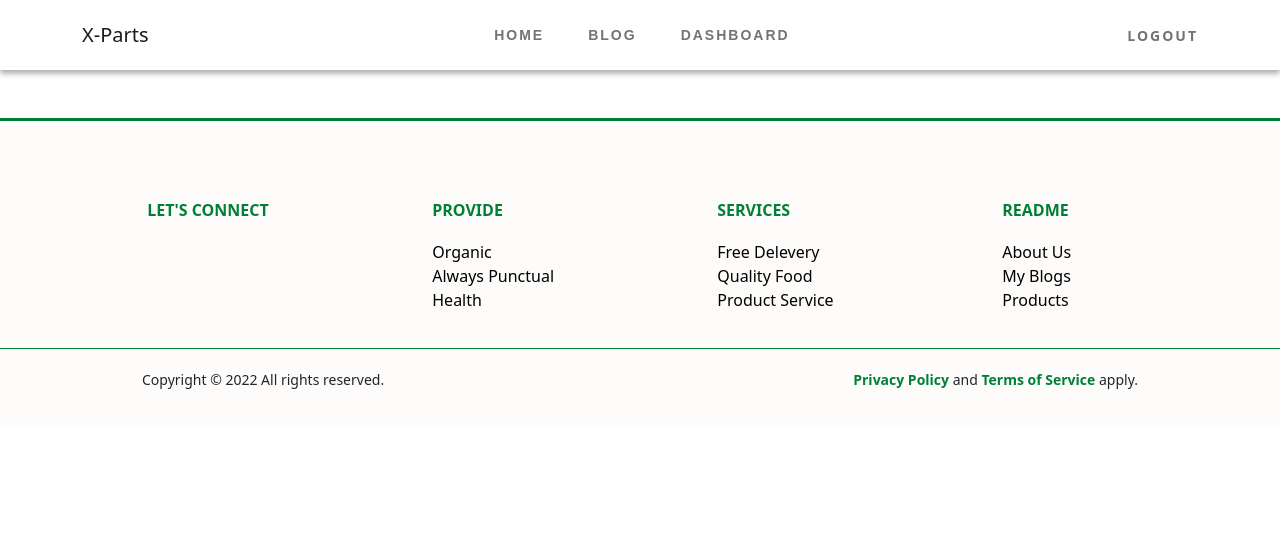
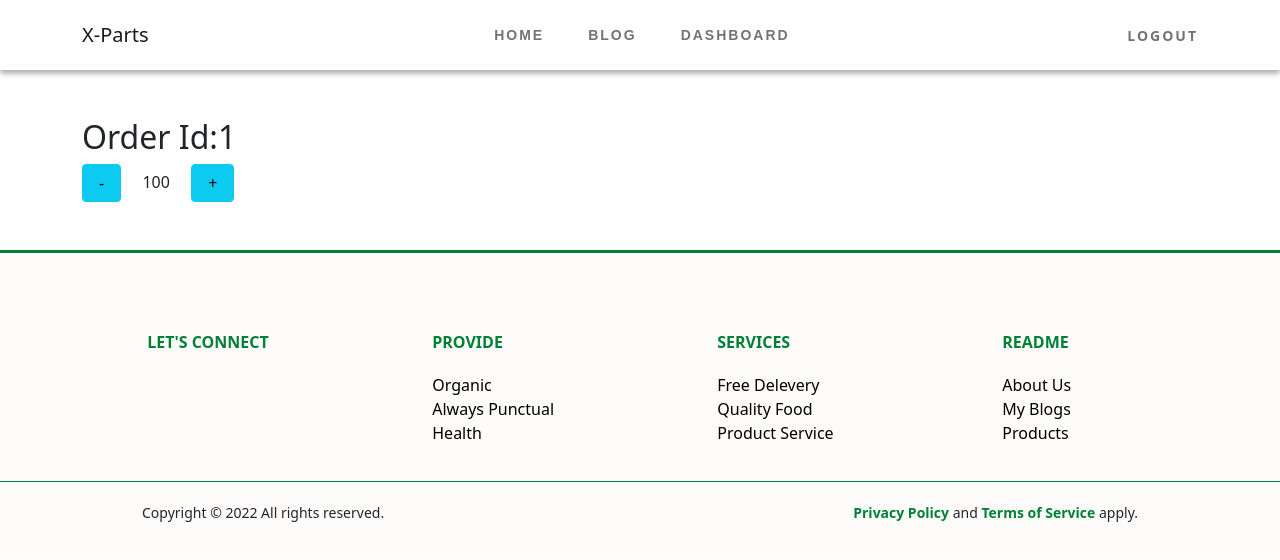
Before and after one commit to gm-zesan/X-Parts-client, a React (Create React App) app: page /order/1 in a window 1280 px wide. Shown: the top 560 px of the page. Built offline with nearby package versions, Linux system fonts and the light colour scheme; no server answers; sample sign-in values are in the browser's storage.

Commit message:
requre auth done

```diff
--- a/src/App.js
+++ b/src/App.js
@@ -6,6 +6,8 @@ import Header from './Pages/Shared/Header/Header';
 import Footer from './Pages/Shared/Footer/Footer';
 import Login from './Pages/RegisterLogin/Login/Login';
 import Register from './Pages/RegisterLogin/Registration/Registration';
+import RequireAuth from "./Pages/RegisterLogin/RequireAuth/RequireAuth";
+import Purchase from './Pages/Purchase/Purchase';
 
 function App() {
   return (
@@ -14,6 +16,14 @@ function App() {
           <Routes>
               <Route path="/" element={<Home></Home>}></Route>
               <Route path="/blog" element={<Blog></Blog>}></Route>
+              <Route
+                  path="/order/:orderId"
+                  element={
+                      <RequireAuth>
+                          <Purchase></Purchase>
+                      </RequireAuth>
+                  }
+              ></Route>
               <Route path="/login" element={<Login></Login>}></Route>
               <Route path="/register" element={<Register></Register>}></Route>
           </Routes>
--- a/src/Pages/Home/SinglePart.js
+++ b/src/Pages/Home/SinglePart.js
@@ -1,6 +1,11 @@
 import React from "react";
+import { useNavigate } from "react-router-dom";
+const SinglePart = () => {
+    const navigate = useNavigate();
 
-const SinglePart = () => {
+    const handleOrder = (id) => {
+        navigate(`/order/${id}`);
+    };
     return (
         <>
             <div className="col mb-4">
@@ -23,7 +28,7 @@ const SinglePart = () => {
                     </div>
                     <div className="card-footer text-center">
                         <button
-                            // onClick={() => handleUpdate(_id)}
+                            onClick={() => handleOrder(1)}
                             className="btn-custom"
                         >
                             Order
@@ -32,63 +37,6 @@ const SinglePart = () => {
                 </div>
             </div>
 
-            <div className="col mb-4">
-                <div className="card h-100 card-degine">
-                    {/* {quantity > 0 ||
-                    (
-                    <span className="soldout-badge badge rounded-pill bg-danger">
-                        sold-out
-                        <span className="visually-hidden">unread messages</span>
-                    </span>
-                )} */}
-
-                    <img src="" className="card-img-top mx-auto" alt="..." />
-                    <div className="card-body">
-                        <h3 className="card-title text-center mb-3">name</h3>
-                        <h6 className="text-center">Price: $ price / kg</h6>
-                        <h6 className="text-center">Quantity: quantity kg</h6>
-                        <hr />
-                        <p className="card-text text-truncate">description</p>
-                    </div>
-                    <div className="card-footer text-center">
-                        <button
-                            // onClick={() => handleUpdate(_id)}
-                            className="btn-custom"
-                        >
-                            Order
-                        </button>
-                    </div>
-                </div>
-            </div>
-
-            <div className="col mb-4">
-                <div className="card h-100 card-degine">
-                    {/* {quantity > 0 ||
-                    (
-                    <span className="soldout-badge badge rounded-pill bg-danger">
-                        sold-out
-                        <span className="visually-hidden">unread messages</span>
-                    </span>
-                )} */}
-
-                    <img src="" className="card-img-top mx-auto" alt="..." />
-                    <div className="card-body">
-                        <h3 className="card-title text-center mb-3">name</h3>
-                        <h6 className="text-center">Price: $ price / kg</h6>
-                        <h6 className="text-center">Quantity: quantity kg</h6>
-                        <hr />
-                        <p className="card-text text-truncate">description</p>
-                    </div>
-                    <div className="card-footer text-center">
-                        <button
-                            // onClick={() => handleUpdate(_id)}
-                            className="btn-custom"
-                        >
-                            Order
-                        </button>
-                    </div>
-                </div>
-            </div>
         </>
     );
 };
--- /dev/null
+++ b/src/Pages/Purchase/Purchase.js
@@ -0,0 +1,83 @@
+import React, { useState } from "react";
+import { Form } from "react-bootstrap";
+import { useParams } from "react-router-dom";
+
+const Purchase = () => {
+    const { orderId } = useParams();
+    const [quantity, setQuantity] = useState(100);
+
+    const handleIncrease = (e) => {
+        setQuantity(quantity+1);
+    };
+    const handleDecrease = (e) => {
+        setQuantity(quantity - 1);
+    };
+    return (
+        <div className="container my-5">
+            <h2>Order Id:{orderId}</h2>
+            <button className="btn px-3 btn-info" onClick={handleDecrease}>
+                -
+            </button>
+            <span
+                className="text-center"
+                style={{ width: "70px", display: "inline-block" }}
+            >
+                {quantity}
+            </span>
+            <button className="btn px-3 btn-info"  onClick={handleIncrease}>
+                +
+            </button>
+            {/* <div className="row align-items-center justify-content-center">
+                <div className="col-md-6 text-center">
+                    <img src={product.image} alt="" />
+                </div>
+
+                <div className="col-md-6">
+                    <p className="h2">{product.name}</p>
+                    <p className="h4">Price : $ {product.price} per KG</p>
+                    <p className="h4 quantity">
+                        Quantity : {product.quantity} kg
+                    </p>
+                    <p className="desc">{product.description}</p>
+                    <p className="text-right">
+                        <small>Supplier : {product.supplier}</small>
+                    </p>
+                    {product.quantity > 0 ? (
+                        <button onClick={handleDecrease} className="btn-custom">
+                            Delever a Product
+                        </button>
+                    ) : (
+                        <p>SOLD-OUT</p>
+                    )}
+                    <div className="or-container">
+                        <div className="line-separator"></div>
+                        <div className="or-label">or</div>
+                        <div className="line-separator"></div>
+                    </div>
+                    <Form onSubmit={increaseQuantity}>
+                        <div className="row">
+                            <Form.Label>Add Quantity</Form.Label>
+                            <div className="col-md-7">
+                                <Form.Group className="mb-3">
+                                    <Form.Control
+                                        type="number"
+                                        name="quantity"
+                                        placeholder="Increase your product quantity"
+                                        required
+                                    />
+                                </Form.Group>
+                            </div>
+                            <div className="col-md-5">
+                                <button className="btn-custom-special btn">
+                                    Add quantity
+                                </button>
+                            </div>
+                        </div>
+                    </Form>
+                </div>
+            </div> */}
+        </div>
+    );
+};
+
+export default Purchase;
--- a/src/Pages/Shared/Loading/Loading.js
+++ b/src/Pages/Shared/Loading/Loading.js
@@ -4,7 +4,7 @@ import { Spinner } from 'react-bootstrap';
 const Loading = () => {
     return (
         <div style={{height:"550px"}} className='w-100 d-flex align-items-center justify-content-center'>
-            <Spinner animation="border" variant="success" />
+            <Spinner animation="border" variant="info" />
         </div>
     );
 };
```
